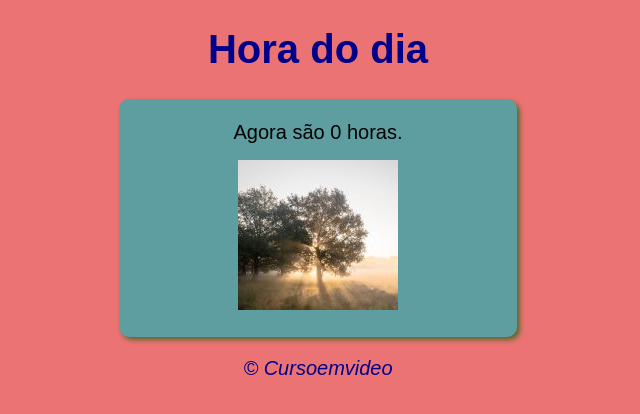
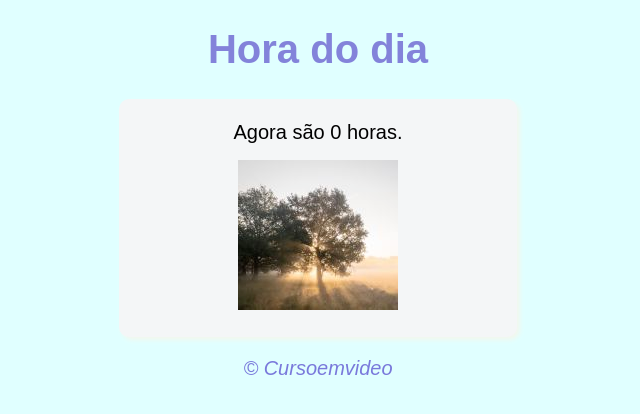
Before and after one commit to lessa73/PraticandoJS, a plain HTML site: page index.html in a window 1280 px wide. Shown: the whole page, without its empty margins (322-962 px from the left). Drawn offline with Linux system fonts and the light colour scheme.

Commit message:
estruturando site com js e css

```diff
--- a/script.js
+++ b/script.js
@@ -4,5 +4,15 @@ function carregar(){
     var data = new Date()
     var hora = data.getHours()
     msg.innerHTML = `Agora são ${hora} horas.`
+    if (hora >= 0 && hora < 12) {
+        img.src = 'imagem/manhã.png'
+        document.body.style.background = '#e0ffff'
+    } else if (hora >= 12 && hora <= 18) {
+        img.src = 'imagem/tarde.png'
+        document.body.style.background = '#bdb76b'
+    } else {
+        img.src = 'imagem/noite.png'
+        document.body.style.background = '#1c1c1c'
 
+    }
 }
--- a/style.css
+++ b/style.css
@@ -4,18 +4,18 @@ body {
 }
 
 header {
-    color: darkblue;
+    color: rgb(131, 131, 218);
     text-align: center;
 
 }
 
 section {
-    background: cadetblue;
+    background: rgb(244, 246, 247);
     border-radius: 10px;
     margin: auto;
     padding: 14px;
     width: 370px ;
-    box-shadow: 3px 3px 5px darkolivegreen;
+    box-shadow: 3px 3px 5px rgb(243, 247, 238);
 
 }
 
@@ -25,7 +25,7 @@ div{
 }
 
 footer {
-    color: darkblue;
+    color: rgb(121, 121, 219);
     text-align: center;
     font-style: italic;
 
```
